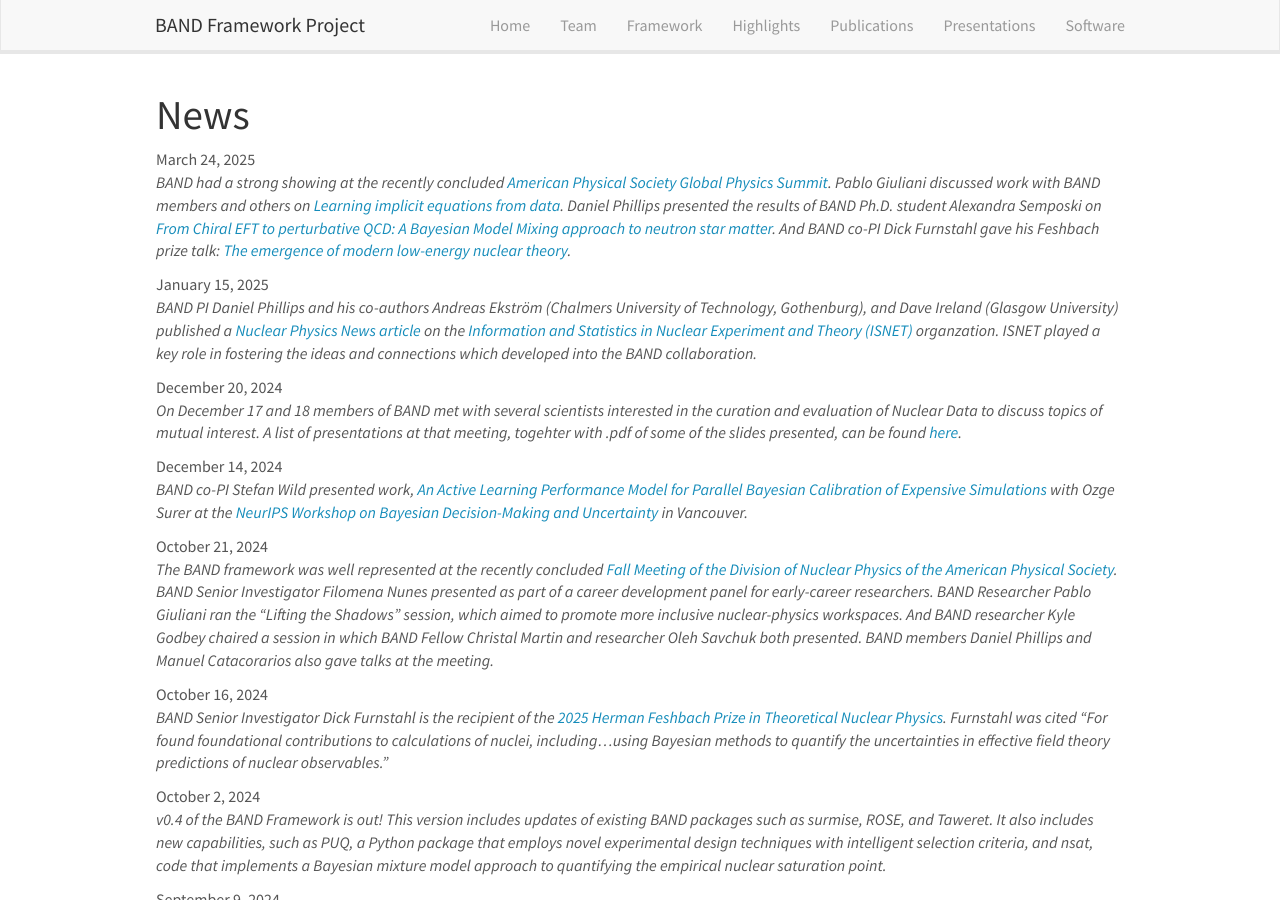
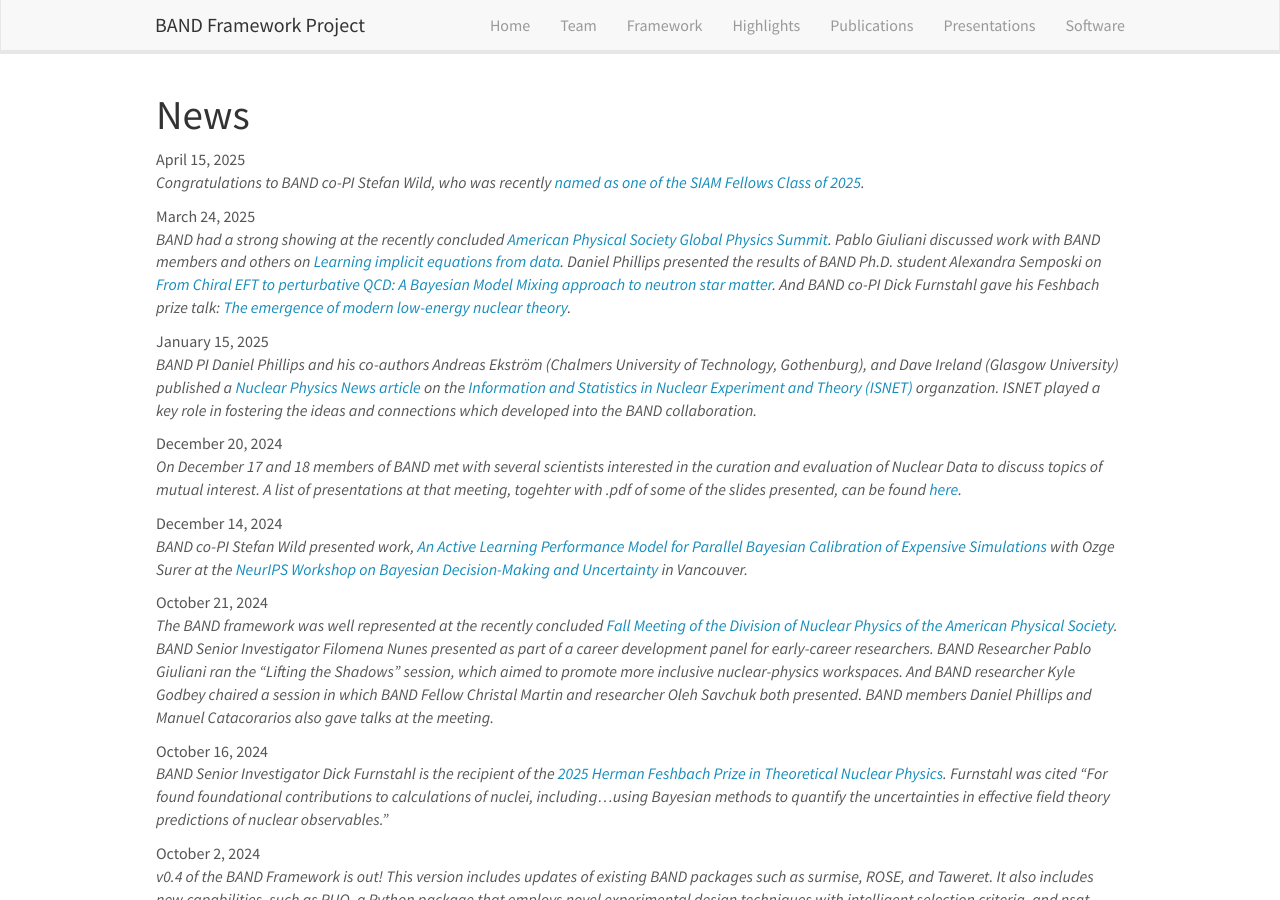
Before and after one commit to bandframework/bandframework.github.io, a Jekyll site: the page built from _pages/allnews.md, in a window 1280 px wide and 900 px high. Built offline with Jekyll 4.4.1, drawn with Linux system fonts in a browser that asks for light colours; nearby versions of some CDN libraries.

Commit message:
Added Wild SIAM Fellow announcement

```diff
--- a/_data/news.yml
+++ b/_data/news.yml
@@ -1,3 +1,7 @@
+- date: April 15, 2025
+  headline: >
+    Congratulations to BAND co-PI Stefan Wild, who was recently <a href="https://www.siam.org/publications/siam-news/articles/siam-announces-2025-class-of-fellows/">named as one of the SIAM Fellows Class of 2025</a>.
+
 - date: March 24, 2025
   headline: >
     BAND had a strong showing at the recently concluded <a href="https://summit.aps.org/schedule/">American Physical Society Global Physics Summit</a>. Pablo Giuliani discussed work with BAND members and others on <a href="https://summit.aps.org/events/APR-R04/5">Learning implicit equations from data</a>. Daniel Phillips presented the results of BAND Ph.D. student Alexandra Semposki on <a href="https://summit.aps.org/events/APR-P12">From Chiral EFT to perturbative QCD: A Bayesian Model Mixing approach to neutron star matter</a>. And BAND co-PI Dick Furnstahl gave his Feshbach prize talk: <a href="https://summit.aps.org/events/APR-R05/2">The emergence of modern low-energy nuclear theory</a>.
```
